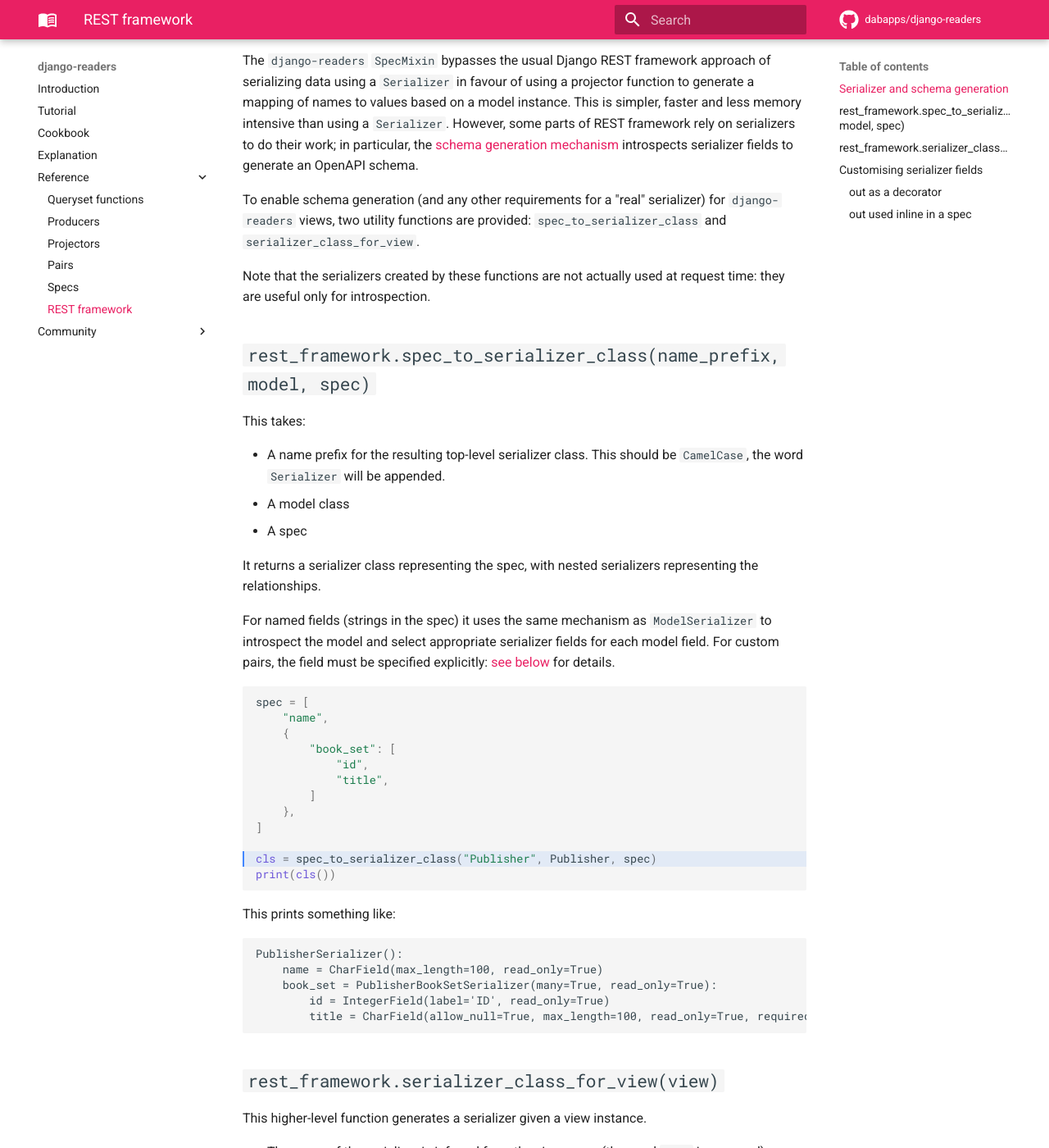
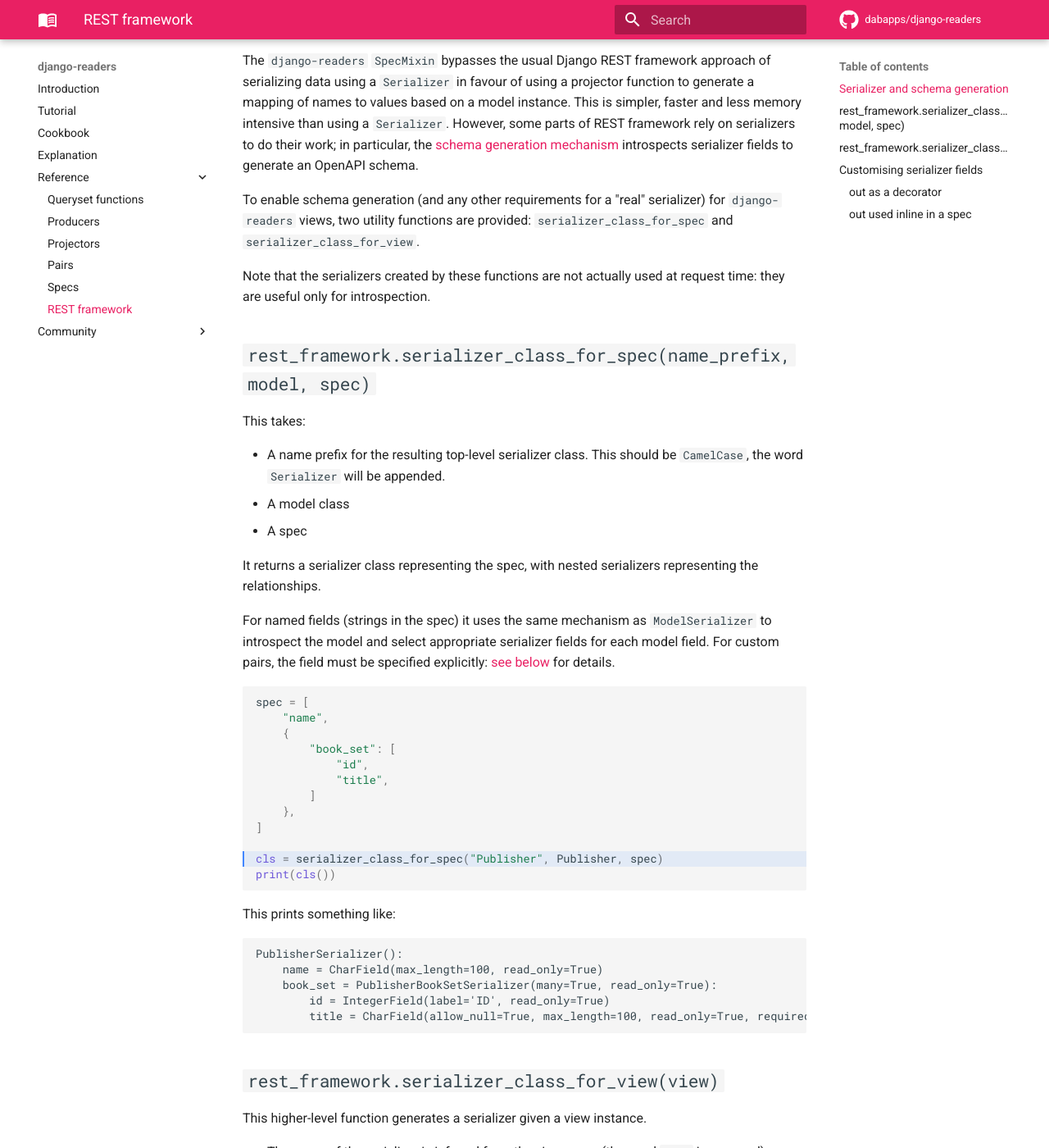
Before and after one commit to dabapps/django-readers, an MkDocs documentation site: the page built from docs/reference/rest-framework.md, in a window 1280 px wide and 1400 px high, scrolled down 1215 px. Shown: the whole window at 82% size. Built offline with MkDocs 1.6.1 and Material for MkDocs 9.7.7, drawn with Linux system fonts in a browser that asks for light colours; comment, search, counter and statistics services are not loaded; some of the changed text lies outside the part shown.

Commit message:
Rename spec_to_serializer_class to serializer_class_for_spec for consistency

````diff
--- a/docs/reference/rest-framework.md
+++ b/docs/reference/rest-framework.md
@@ -44,11 +44,11 @@ class GoogleyAuthorListView(SpecMixin, ListAPIView):
 
 The `django-readers` `SpecMixin` bypasses the usual Django REST framework approach of serializing data using a `Serializer` in favour of using a projector function to generate a mapping of names to values based on a model instance. This is simpler, faster and less memory intensive than using a `Serializer`. However, some parts of REST framework rely on serializers to do their work; in particular, the [schema generation mechanism](https://www.django-rest-framework.org/api-guide/schemas/) introspects serializer fields to generate an OpenAPI schema.
 
-To enable schema generation (and any other requirements for a "real" serializer) for `django-readers` views, two utility functions are provided: `spec_to_serializer_class` and `serializer_class_for_view`.
+To enable schema generation (and any other requirements for a "real" serializer) for `django-readers` views, two utility functions are provided: `serializer_class_for_spec` and `serializer_class_for_view`.
 
 Note that the serializers created by these functions are not actually used at request time: they are useful only for introspection.
 
-## `rest_framework.spec_to_serializer_class(name_prefix, model, spec)` {: #spec-to-serializer-class}
+## `rest_framework.serializer_class_for_spec(name_prefix, model, spec)` {: #serializer-class-for-spec}
 
 This takes:
 
@@ -71,7 +71,7 @@ spec = [
     },
 ]
 
-cls = spec_to_serializer_class("Publisher", Publisher, spec)
+cls = serializer_class_for_spec("Publisher", Publisher, spec)
 print(cls())
 ```
 
@@ -105,7 +105,7 @@ Note that `django-readers` does not provide this view mixin: it is trivial to cr
 
 ## Customising serializer fields
 
-For named fields (strings) in a spec, `spec_to_serializer_class` uses the same mechanism as `ModelSerializer` to infer the field types for the model. However, for custom pairs in a spec, the serializer field to use must be specified explicitly. `django-readers` provides a utility called `out` which can be used in two ways: as a decorator, or inline in a spec.
+For named fields (strings) in a spec, `serializer_class_for_spec` uses the same mechanism as `ModelSerializer` to infer the field types for the model. However, for custom pairs in a spec, the serializer field to use must be specified explicitly. `django-readers` provides a utility called `out` which can be used in two ways: as a decorator, or inline in a spec.
 
 ### `out` as a decorator
 
````
Also changed, not shown: 2 other files.
